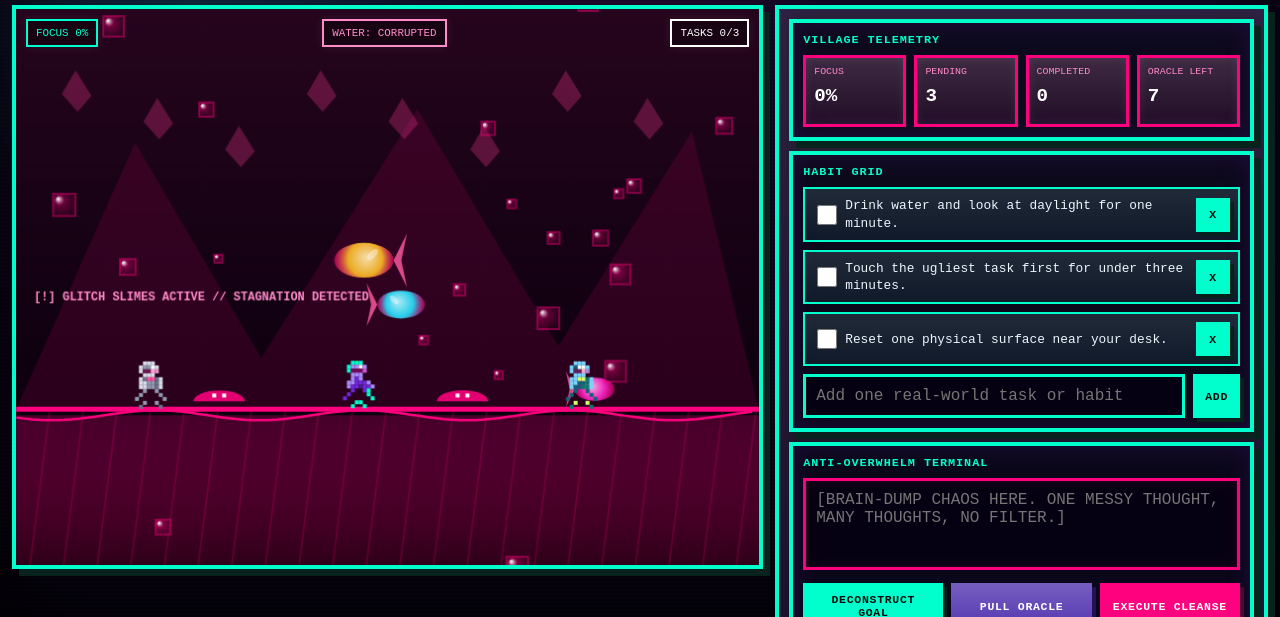
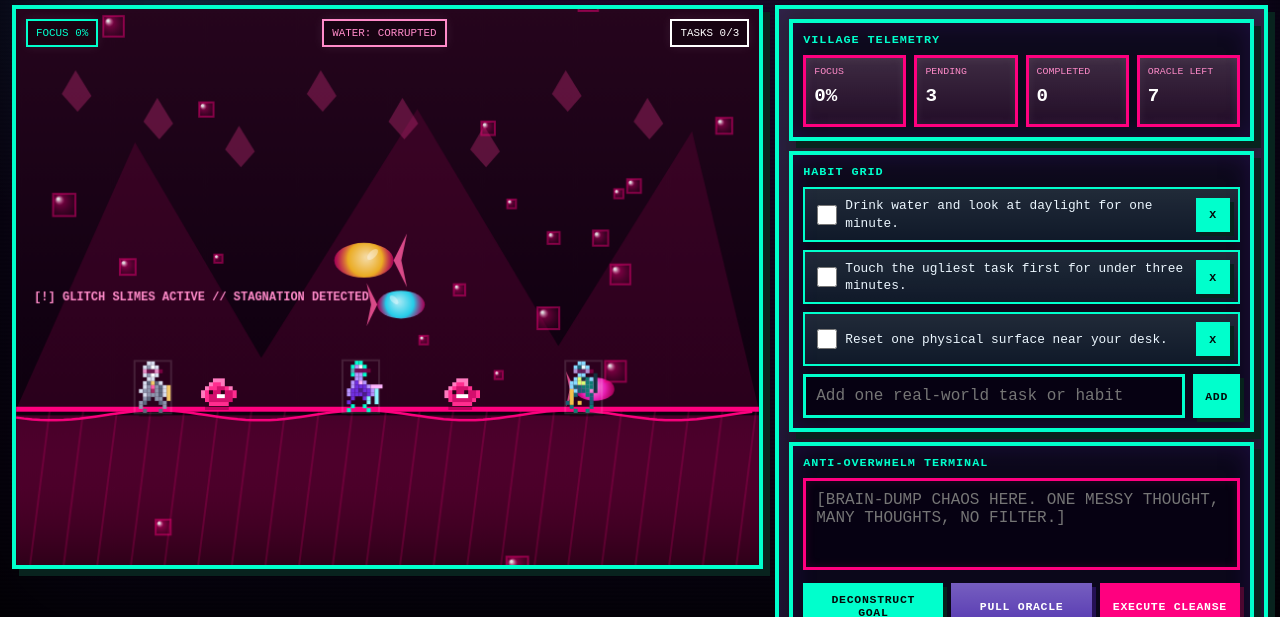
Before and after one commit to oftenwrongsounds-hue/roulette-deck, a plain HTML site: page index.html in a window 1280 px wide. Shown: the part 183-800 px from the top of the page. Drawn offline with Linux system fonts and the light colour scheme.

Commit message:
Refine sprite art and enemy pixel silhouettes

```diff
--- a/index.html
+++ b/index.html
@@ -1416,96 +1416,104 @@
             function drawPixelSprite(sprite, x, y, scale, mode) {
                 var frame = Math.floor(sprite.frame * 4) % 2;
                 var palettes = {
-                    Knight: { A: "#d7dbe8", B: "#9298ae", C: "#ff4d9d", D: "#1f2338", E: "#f9fbff", F: "#6b728a" },
-                    Mage: { A: "#a78bfa", B: "#6d28d9", C: "#00ffcc", D: "#241046", E: "#f5f3ff", F: "#4c1d95" },
-                    Rogue: { A: "#7dd3fc", B: "#155e75", C: "#d6ff6b", D: "#082f49", E: "#f0fdfa", F: "#0f766e" }
+                    Knight: { A: "#d8deef", B: "#8e95ad", C: "#ff5ca8", D: "#1a1f32", E: "#fbfdff", F: "#5d667d", G: "#f3c969", H: "#a72663" },
+                    Mage: { A: "#b694ff", B: "#6f2fe0", C: "#00ffd0", D: "#231047", E: "#f8f4ff", F: "#4b1f8b", G: "#8af7ff", H: "#ffb6ff" },
+                    Rogue: { A: "#86dbff", B: "#166173", C: "#d8ff74", D: "#082f49", E: "#eefdfd", F: "#0f7d74", G: "#f4c24a", H: "#13333f" }
                 };
                 var palette = palettes[sprite.role] || palettes.Knight;
                 var rowsByRole = {
                     Knight: frame === 0 ? [
-                        "..AAA...",
-                        ".ABBEA..",
-                        ".ADDEA..",
-                        "..AAA...",
-                        ".AFCCFA.",
-                        ".AABBFA.",
-                        ".AABBFA.",
-                        "..B..B..",
-                        ".B....B.",
-                        "B......B",
-                        "..B..B..",
-                        ".F....F."
+                        "...AA....",
+                        "..ABEA...",
+                        "..ADDA...",
+                        "..ABEA...",
+                        "...AA....",
+                        "..AFGFA..",
+                        "..ABCBFA.",
+                        ".ABBHBFA.",
+                        "..ABBBFA.",
+                        "..BF.BB..",
+                        ".BF...FB.",
+                        ".B.....B.",
+                        "..F...F.."
                     ] : [
-                        "..AAA...",
-                        ".ABBEA..",
-                        ".ADDEA..",
-                        "..AAA...",
-                        ".AFCCFA.",
-                        ".AABFFA.",
-                        ".AABBFA.",
-                        "..BB.B..",
-                        ".B....B.",
-                        "B......B",
-                        "..B..B..",
-                        ".F....F."
+                        "...AA....",
+                        "..ABEA...",
+                        "..ADDA...",
+                        "..ABEA...",
+                        "...AA....",
+                        "..AFGFA..",
+                        "..ABCBFA.",
+                        ".ABBHBFA.",
+                        "..ABBBFA.",
+                        "..BB.FB..",
+                        ".BF...FB.",
+                        ".B.....B.",
+                        "..F...F.."
                     ],
                     Mage: frame === 0 ? [
-                        "..CCC...",
-                        ".CAAEA..",
-                        ".CDDDA..",
-                        "..AAA...",
-                        "..ABA...",
-                        ".AABBBA.",
-                        ".ABBFBBA",
-                        "..B..B..",
-                        ".B....B.",
-                        "B......B",
-                        "...CC...",
-                        "..C..C.."
+                        "...CC....",
+                        "..CAEC...",
+                        "..CDDD...",
+                        "..CAAC...",
+                        "...AA....",
+                        "..ABHA...",
+                        "..ABBBA..",
+                        ".ABBFBBA.",
+                        ".ABBBFBA.",
+                        "..B..BG..",
+                        ".B....G..",
+                        ".C...C...",
+                        "C.....C.."
                     ] : [
-                        "..CCC...",
-                        ".CAAEA..",
-                        ".CDDDA..",
-                        "..AAA...",
-                        "..ABA...",
-                        ".AABBBA.",
-                        ".ABBFBBA",
-                        "..B..BC.",
-                        ".B....C.",
-                        "B......C",
-                        "...CC...",
-                        "..C..C.."
+                        "...CC....",
+                        "..CAEC...",
+                        "..CDDD...",
+                        "..CAAC...",
+                        "...AA....",
+                        "..ABHA...",
+                        "..ABBBA..",
+                        ".ABBFBBA.",
+                        ".ABBBFBA.",
+                        "..B..BG..",
+                        ".B....G..",
+                        "..C..C...",
+                        ".C....C.."
                     ],
                     Rogue: frame === 0 ? [
-                        "..AAA...",
-                        ".ABEEA..",
-                        ".ADDEA..",
-                        "..AAA...",
-                        ".AACCFA.",
-                        ".AABBFA.",
-                        ".ABBFFA.",
-                        "..B..B..",
-                        ".B....B.",
-                        "B......B",
-                        "..C..C..",
-                        ".F....F."
+                        "...AA....",
+                        "..ABEA...",
+                        "..ADDA...",
+                        "...AA....",
+                        "..ACHFA..",
+                        ".AACCFFA.",
+                        ".ABBFFFA.",
+                        "..ABBF...",
+                        ".BB..FB..",
+                        ".B....B..",
+                        "B..G..B..",
+                        ".F....F..",
+                        "..F..F..."
                     ] : [
-                        "..AAA...",
-                        ".ABEEA..",
-                        ".ADDEA..",
-                        "..AAA...",
-                        ".AACCFA.",
-                        ".AABBFA.",
-                        ".ABFFBA.",
-                        "..B.BB..",
-                        ".B....B.",
-                        "B......B",
-                        "..C..C..",
-                        ".F....F."
+                        "...AA....",
+                        "..ABEA...",
+                        "..ADDA...",
+                        "...AA....",
+                        "..ACHFA..",
+                        ".AACCFFA.",
+                        ".ABBFFFA.",
+                        "..AFBB...",
+                        ".BB..FB..",
+                        ".B....B..",
+                        "B..G..B..",
+                        ".F....F..",
+                        "..F..F..."
                     ]
                 };
 
                 var rows = rowsByRole[sprite.role] || rowsByRole.Knight;
+                ctx.fillStyle = "rgba(0,0,0,0.26)";
+                ctx.fillRect(x + scale, y + (rows.length * scale), 6 * scale, scale);
                 for (var row = 0; row < rows.length; row += 1) {
                     for (var col = 0; col < rows[row].length; col += 1) {
                         var code = rows[row].charAt(col);
@@ -1517,13 +1525,33 @@
                     }
                 }
 
+                ctx.strokeStyle = "rgba(255,255,255,0.12)";
+                ctx.strokeRect(x - 0.5, y - 0.5, rows[0].length * scale + 1, rows.length * scale + 1);
+
                 if (mode === "escape") {
                     ctx.fillStyle = "rgba(255,0,127,0.35)";
-                    ctx.fillRect(x + (2 * scale), y + (2 * scale), 4 * scale, scale);
+                    ctx.fillRect(x + (2 * scale), y + (2 * scale), 5 * scale, scale);
                 }
                 if (sprite.celebrate > 0) {
                     ctx.fillStyle = "rgba(255,255,255,0.55)";
                     ctx.fillRect(x + (3 * scale), y - scale, 2 * scale, scale);
+                    ctx.fillStyle = "rgba(0,255,204,0.7)";
+                    ctx.fillRect(x + (5 * scale), y - scale, scale, scale);
+                }
+
+                if (sprite.role === "Knight") {
+                    ctx.fillStyle = palette.G;
+                    ctx.fillRect(x + (8 * scale), y + (6 * scale), scale, 4 * scale);
+                } else if (sprite.role === "Mage") {
+                    ctx.fillStyle = palette.G;
+                    ctx.fillRect(x + (8 * scale), y + (7 * scale), scale, 4 * scale);
+                    ctx.fillStyle = palette.H;
+                    ctx.fillRect(x + (7 * scale), y + (6 * scale), 3 * scale, scale);
+                } else if (sprite.role === "Rogue") {
+                    ctx.fillStyle = palette.G;
+                    ctx.fillRect(x + scale, y + (7 * scale), scale, 4 * scale);
+                    ctx.fillStyle = palette.H;
+                    ctx.fillRect(x + (7 * scale), y + (3 * scale), scale, 5 * scale);
                 }
             }
 
@@ -1544,15 +1572,50 @@
 
                 world.slimes.forEach(function (slime, index) {
                     var liveX = left + (width * (0.24 + index * 0.34)) + Math.sin((Date.now() / 220) + slime.wobble) * 30;
-                    var wobble = Math.sin((Date.now() / 55) + slime.wobble) * 4;
-                    ctx.fillStyle = "rgba(255, 0, 127, 0.88)";
-                    ctx.beginPath();
-                    ctx.ellipse(liveX, floorLine - 8, 26, 14 + wobble, 0, 0, Math.PI, true);
-                    ctx.fill();
-
-                    ctx.fillStyle = "#fff";
-                    ctx.fillRect(liveX - 7, floorLine - 16, 4, 4);
-                    ctx.fillRect(liveX + 3, floorLine - 16, 4, 4);
+                    var scale = Math.max(2, Math.round(width / 200));
+                    var bob = Math.round(Math.sin((Date.now() / 55) + slime.wobble) * scale);
+                    var slimeRows = index % 2 === 0 ? [
+                        "...AAA...",
+                        "..ABBA...",
+                        ".ABBCCBA.",
+                        "ABCCCCCCB",
+                        "ABCCDDCCB",
+                        ".BCCCCCC.",
+                        "..BBBBB.."
+                    ] : [
+                        "...AAA...",
+                        "..ABBA...",
+                        ".ABCCCB..",
+                        "ABCCCCCCB",
+                        "ABCDDDCCB",
+                        ".BCCCCCB.",
+                        "..BBBBB.."
+                    ];
+
+                    var palette = {
+                        A: "#ff7abf",
+                        B: "#ff2d8f",
+                        C: "#d30f6d",
+                        D: "#ffffff"
+                    };
+                    var startX = Math.round(liveX - ((slimeRows[0].length * scale) / 2));
+                    var startY = Math.round(floorLine - (7 * scale) + bob);
+
+                    ctx.fillStyle = "rgba(0,0,0,0.26)";
+                    ctx.fillRect(startX + scale, startY + (slimeRows.length * scale), 6 * scale, scale);
+                    for (var row = 0; row < slimeRows.length; row += 1) {
+                        for (var col = 0; col < slimeRows[row].length; col += 1) {
+                            var code = slimeRows[row].charAt(col);
+                            if (code === ".") {
+                                continue;
+                            }
+                            ctx.fillStyle = palette[code];
+                            ctx.fillRect(startX + (col * scale), startY + (row * scale), scale, scale);
+                        }
+                    }
+                    ctx.fillStyle = "#2c0018";
+                    ctx.fillRect(startX + (2 * scale), startY + (3 * scale), scale, scale);
+                    ctx.fillRect(startX + (5 * scale), startY + (3 * scale), scale, scale);
                 });
 
                 ctx.fillStyle = "#ff8bc9";
```
